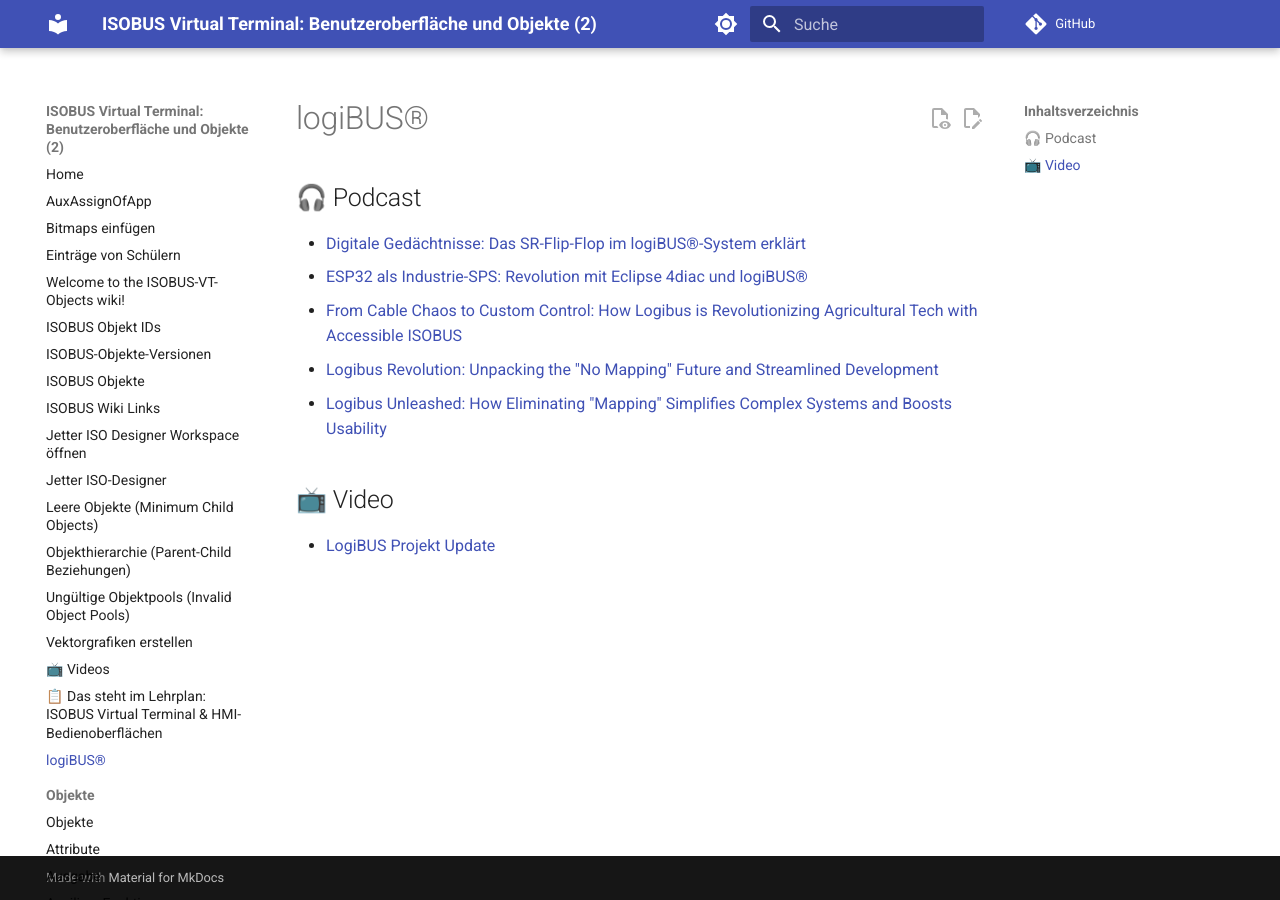
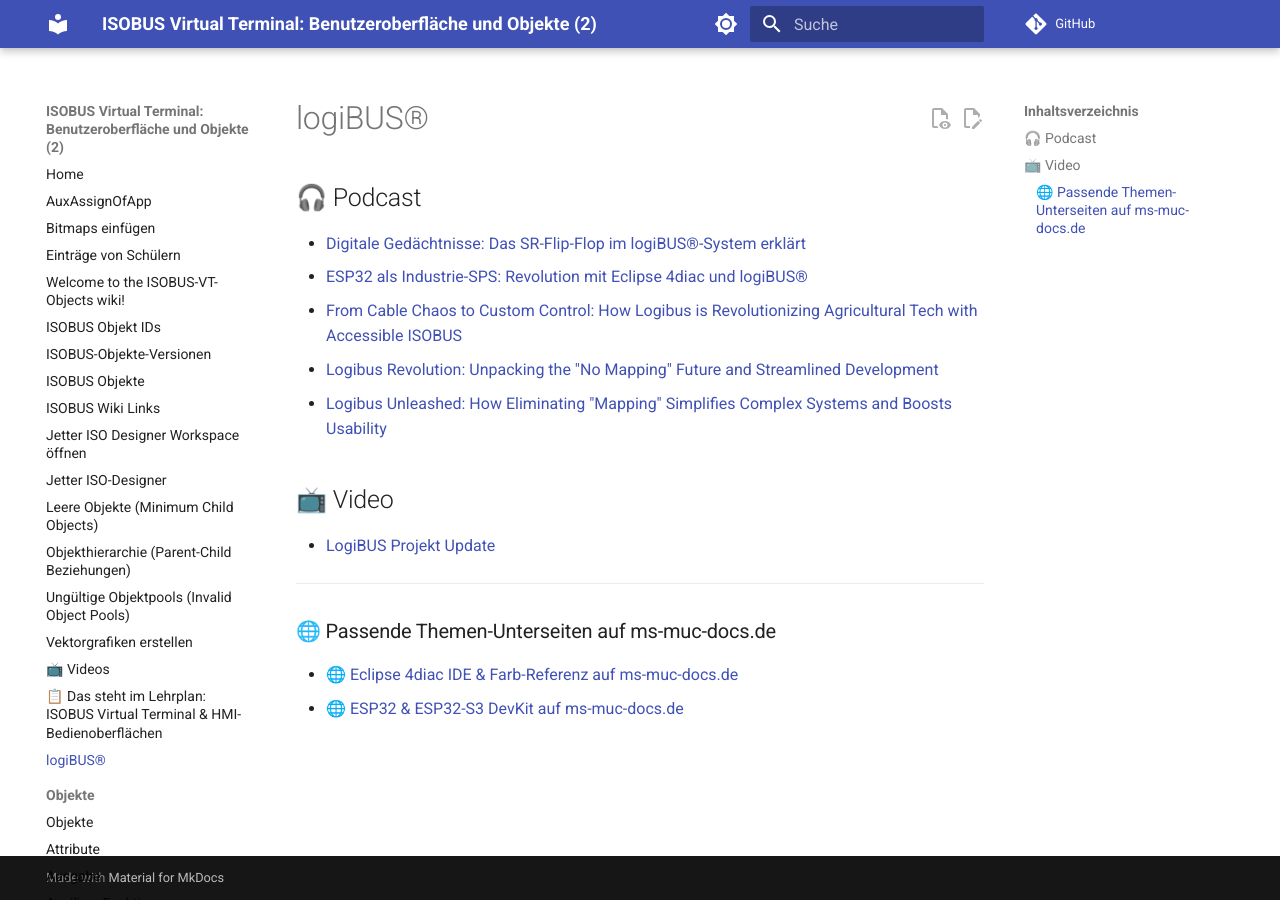
Before and after one commit to Meisterschulen-am-Ostbahnhof-Munchen/ISOBUS-VT-Objects-docs, an MkDocs documentation site: the page built from docs/logiBUS.md, in a window 1280 px wide. Built offline with MkDocs 1.6.1 and Material for MkDocs 9.7.7, drawn with Linux system fonts in a browser that asks for light colours; comment, search, counter and statistics services are not loaded.

Commit message:
docs: Kontextuelle Querverweise zu ms-muc-docs.de Unterseiten hinzugefuegt

```diff
--- a/docs/logiBUS.md
+++ b/docs/logiBUS.md
@@ -14,3 +14,10 @@
 ## 📺 Video
 
 * [LogiBUS  Projekt Update](https://www.youtube.com/watch?v=kVNTJ9ZejFM)
+
+
+---
+
+### 🌐 Passende Themen-Unterseiten auf ms-muc-docs.de
+* [🌐 Eclipse 4diac IDE & Farb-Referenz auf ms-muc-docs.de](https://www.ms-muc-docs.de/iec-61499/eclipse-4diac/)
+* [🌐 ESP32 & ESP32-S3 DevKit auf ms-muc-docs.de](https://www.ms-muc-docs.de/elektrotechnik/mikroelektronik/esp32/)
```
Also changed, not shown: docs/Bitmaps_einfuegen.md (+5 -0 lines), docs/das_steht_im_lehrplan.md (+5 -0 lines).
